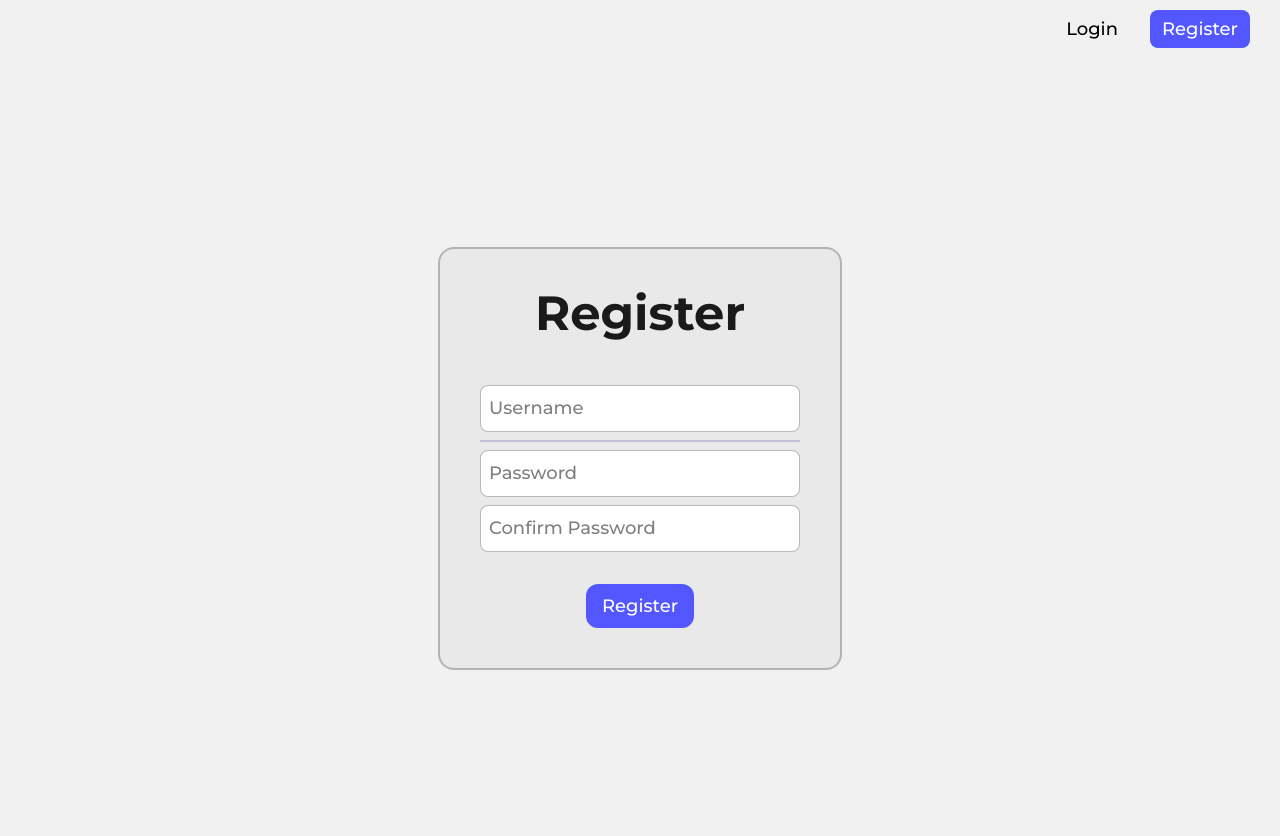
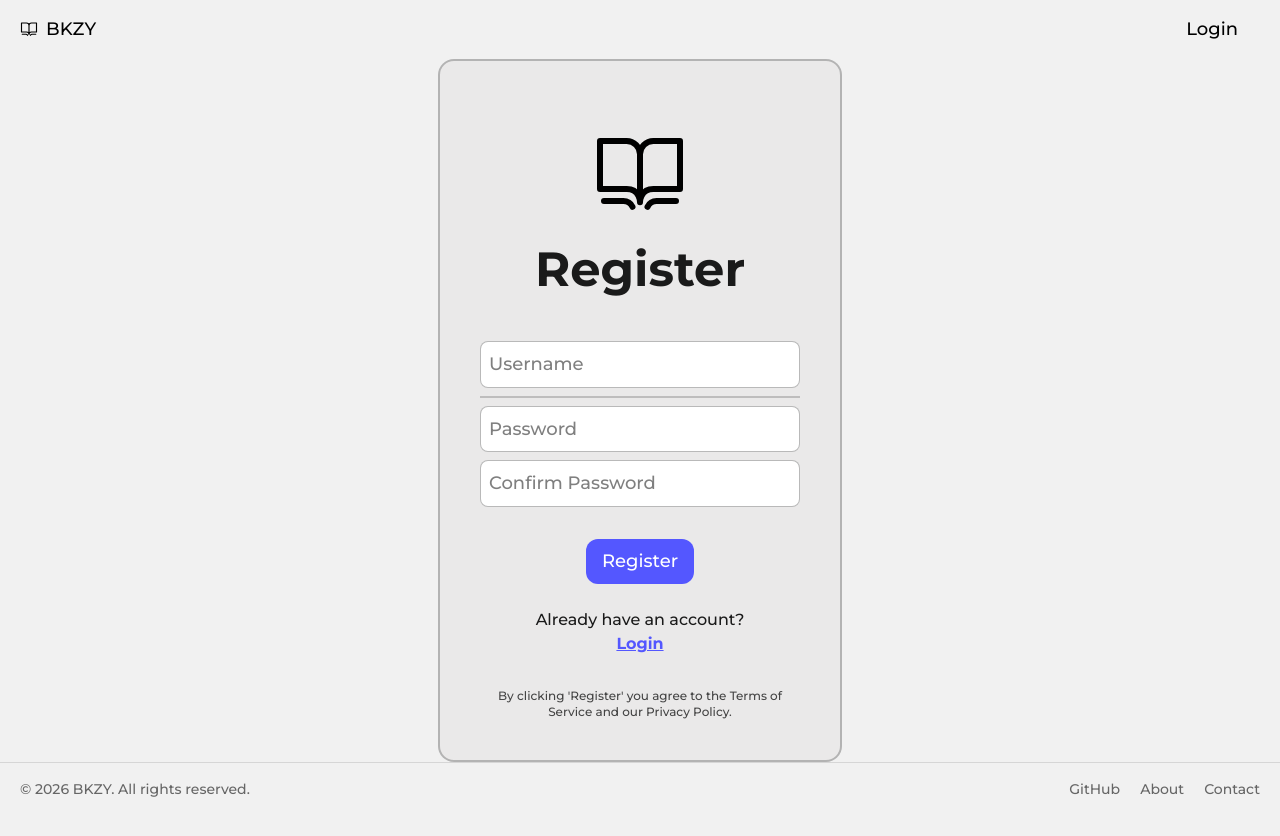
Before and after one commit to monjiapawne/bkyz, an Angular app in the folder frontend/: page /register in a window 1280 px wide. Shown: the top 836 px of the page. After the commit the page ends 815 px from the top, so only its background shows below. Built offline with nearby package versions, Linux system fonts and the light colour scheme.

Commit message:
register page cleanup and implementation

```diff
--- a/frontend/src/app/app.html
+++ b/frontend/src/app/app.html
@@ -1,13 +1,35 @@
+<div class="page">
+
   <nav>
+    <div id="logo-text">
+      <svg class="" xmlns="http://www.w3.org/2000/svg" width="1em" height="1em" viewBox="0 0 24 24">
+        <path d="M0 0h24v24H0z" fill="none" />
+        <path fill="none" stroke="currentColor" stroke-linecap="round" stroke-linejoin="round" stroke-miterlimit="10"
+          stroke-width="1.5"
+          d="M12 7.333C12 5.5 10.5 4 8.667 4H2v12h6.708C12 16 12 19.334 12 19.334m0-12C12 5.5 13.5 4 15.333 4H22v12h-6.667C12 16 12 19.334 12 19.334m0-12v12m1.875 1.124A2.58 2.58 0 0 1 16.167 19H21m-10.875 1.458A2.54 2.54 0 0 0 7.833 19H3" />
+      </svg>
+      <h1>BKZY</h1>
+    </div>
+
     <div id="account-section">
       <li>
         <a routerLink="/login" routerLinkActive="active">Login</a>
       </li>
-    <li>
-      <a routerLink="/register" routerLinkActive="active">Register</a>
-    </li>
     </div>
+  </nav>
 
+  <main>
+    <router-outlet />
+  </main>
 
-</nav>
-<router-outlet />
+  <footer>
+    <p>© 2026 BKZY. All rights reserved.</p>
+
+    <div class="footer-links">
+      <a href="#">GitHub</a>
+      <a href="#">About</a>
+      <a href="#">Contact</a>
+    </div>
+  </footer>
+
+</div>
--- a/frontend/src/app/components/login-page/login-page.html
+++ b/frontend/src/app/components/login-page/login-page.html
@@ -1,12 +1,23 @@
-<div class="flex justify-center items-center min-h-screen">
+<div class="flex justify-center items-center min-h-[calc(100dvh-120px)]">
     <form class="bg-[#cfcece38] border-2 rounded-2xl border-[#969696a6] p-10">
 
-        <h1 class="font-bold text-5xl text-center mb-10 text-[rgb(26,26,26)]" >Login</h1>
-        <input class="bg-[#ffffff] rounded-lg p-2 mt-2 w-80 focus:outline-0 border border-[#8080808c]" placeholder="Username" type="text">
+        <svg class="mx-auto block m-6 w-24 h-24" xmlns="http://www.w3.org/2000/svg" width="1em" height="1em"
+            viewBox="0 0 24 24">
+            <path d="M0 0h24v24H0z" fill="none" />
+            <path fill="none" stroke="currentColor" stroke-linecap="round" stroke-linejoin="round"
+                stroke-miterlimit="10" stroke-width="1.5"
+                d="M12 7.333C12 5.5 10.5 4 8.667 4H2v12h6.708C12 16 12 19.334 12 19.334m0-12C12 5.5 13.5 4 15.333 4H22v12h-6.667C12 16 12 19.334 12 19.334m0-12v12m1.875 1.124A2.58 2.58 0 0 1 16.167 19H21m-10.875 1.458A2.54 2.54 0 0 0 7.833 19H3" />
+        </svg>
+        <h1 class="font-bold text-5xl text-center mb-10 text-[rgb(26,26,26)]">Login</h1>
+        <input class="bg-[#ffffff] rounded-lg p-2 mt-2 w-80 focus:outline-0 border border-[#8080808c]"
+            placeholder="Username" type="text">
 
-        <input class="block bg-[#ffffff] rounded-lg p-2 mt-2 w-80 focus:outline-0 border border-[#8080808c]" placeholder="Password" type="password">
-        <button class="bg-[#5457ff] text-[#ffffff] block mx-auto rounded-xl mt-8 px-4 p-2">Sign in</button>
-        <a routerLink="/register" routerLinkActive="active" class="block text-base text-center justify-center m-4 text-[rgb(26,26,26)]">Register</a>
-
+        <input class="block bg-[#ffffff] rounded-lg p-2 mt-2 w-80 focus:outline-0 border border-[#8080808c]"
+            placeholder="Password" type="password">
+        <button class="bg-[#5457ff] text-[#ffffff] block mx-auto rounded-xl mt-8 px-4 p-2 cursor-pointer">Sign
+            in</button>
+        <h2 class="block text-base text-center justify-center mt-6 text-[rgb(26,26,26)]">Don't have an account?</h2>
+        <a routerLink="/register" routerLinkActive="active"
+            class="block text-base font-bold text-center justify-center underline text-[#5457ff]">Register</a>
     </form>
 </div>
--- a/frontend/src/app/components/login-page/login-page.ts
+++ b/frontend/src/app/components/login-page/login-page.ts
@@ -1,5 +1,6 @@
 import { Component } from '@angular/core';
 import { RouterLink, RouterLinkActive } from '@angular/router';
+import { Auth } from '../../services/auth';
 
 @Component({
   selector: 'app-login-page',
@@ -9,4 +10,9 @@ import { RouterLink, RouterLinkActive } from '@angular/router';
 })
 export class LoginPage {
 
+  constructor(private auth: Auth) { }
+
+  username: string = '';
+  password: string = '';
+
 }
--- a/frontend/src/app/components/register-page/register-page.html
+++ b/frontend/src/app/components/register-page/register-page.html
@@ -1,14 +1,41 @@
-<div class="flex justify-center items-center min-h-screen">
+<div class="flex justify-center items-center min-h-[calc(100dvh-120px)]">
     <form class="bg-[#cfcece38] border-2 rounded-2xl border-[#969696a6] p-10">
 
-        <h1 class="font-bold text-5xl text-center mb-10 text-[rgb(26,26,26)]" >Register</h1>
-        <input name="usernameInput" class="bg-[#ffffff] rounded-lg p-2 mt-2 w-80 focus:outline-0 border border-[#8080808c]" placeholder="Username" type="text" [(ngModel)]="username">
+        <svg class="mx-auto block m-6 w-24 h-24" xmlns="http://www.w3.org/2000/svg" width="1em" height="1em"
+            viewBox="0 0 24 24">
+            <path d="M0 0h24v24H0z" fill="none" />
+            <path fill="none" stroke="currentColor" stroke-linecap="round" stroke-linejoin="round"
+                stroke-miterlimit="10" stroke-width="1.5"
+                d="M12 7.333C12 5.5 10.5 4 8.667 4H2v12h6.708C12 16 12 19.334 12 19.334m0-12C12 5.5 13.5 4 15.333 4H22v12h-6.667C12 16 12 19.334 12 19.334m0-12v12m1.875 1.124A2.58 2.58 0 0 1 16.167 19H21m-10.875 1.458A2.54 2.54 0 0 0 7.833 19H3" />
+        </svg>
 
-        <hr class="my-2 h-px bg-[#7e55d1]/20 border-[#69696923] border">
+        <h1 class="font-bold text-5xl text-center mb-10 text-[rgb(26,26,26)]">Register</h1>
+        @if(invalidLoginErrorMessage())
+        {
+        <div class="block text-base text-center justify-center text-[#ff2929] mb-4">{{
+            invalidLoginErrorMessage() }}</div>
+        }
+        <input name="usernameInput"
+            class="bg-[#ffffff] rounded-lg p-2 mt-2 w-80 focus:outline-0 border border-[#8080808c]"
+            placeholder="Username" type="text" [(ngModel)]="username">
 
-        <input name="passwordInput" class="block bg-[#ffffff] rounded-lg p-2 mt-2 w-80 focus:outline-0 border border-[#8080808c]" placeholder="Password" type="password" [(ngModel)]="password">
-        <input name="confirmPasswordInput" class="block bg-[#ffffff] rounded-lg p-2 mt-2 w-80 focus:outline-0 border border-[#8080808c]" placeholder="Confirm Password" type="password">
+        <hr class="my-2 h-px bg-[#00000021] border-[#69696923] border">
 
-        <button class="bg-[#5457ff] text-[#ffffff] block mx-auto rounded-xl mt-8 px-4 p-2" (click)="attemptRegistration()">Register</button>
+        <input name="passwordInput"
+            class="block bg-[#ffffff] rounded-lg p-2 mt-2 w-80 focus:outline-0 border border-[#8080808c]"
+            placeholder="Password" type="password" [(ngModel)]="password">
+        <input name="confirmPasswordInput"
+            class="block bg-[#ffffff] rounded-lg p-2 mt-2 w-80 focus:outline-0 border border-[#8080808c]"
+            placeholder="Confirm Password" type="password" [(ngModel)]="confirmPassword">
+
+        <button class="bg-[#5457ff] text-[#ffffff] block mx-auto rounded-xl mt-8 px-4 p-2 cursor-pointer"
+            (click)="attemptRegistration()">Register</button>
+        <h2 class="block text-base text-center justify-center mt-6 text-[rgb(26,26,26)]">Already have an account?</h2>
+        <a routerLink="/login" routerLinkActive="active"
+            class="block text-base font-bold text-center justify-center underline text-[#5457ff]">Login</a>
+        <h3 class="text-xs max-w-xs text-center pt-8 text-[#444444]">By clicking 'Register' you agree to the Terms of
+            Service and our
+            Privacy
+            Policy.</h3>
     </form>
 </div>
--- a/frontend/src/app/components/register-page/register-page.ts
+++ b/frontend/src/app/components/register-page/register-page.ts
@@ -1,32 +1,50 @@
-import { Component } from '@angular/core';
+import { Component, signal, WritableSignal } from '@angular/core';
 import { Auth } from '../../services/auth';
 import { FormsModule } from '@angular/forms';
+import { RouterLink, RouterLinkActive } from '@angular/router';
 
 @Component({
   selector: 'app-register-page',
-  imports: [FormsModule],
+  imports: [FormsModule, RouterLink, RouterLinkActive],
   templateUrl: './register-page.html',
   styleUrl: './register-page.css',
 })
 export class RegisterPage {
 
-  constructor(private auth: Auth){}
+  constructor(private auth: Auth) { }
+
+  invalidLoginErrorMessage: WritableSignal<String> = signal("");
 
   username: string = '';
   password: string = '';
+  confirmPassword: string = '';
   userId: number = -1;
 
   attemptRegistration() {
+    if (this.verifyPasswordMatch()) {
       this.auth.register(this.username, this.password)
         .subscribe(
           {
             next: responseData => {
               this.userId = responseData.id;
               console.log(this.userId);
+              this.invalidLoginErrorMessage.set("");
             },
             error: (err) => {
               console.log(err);
+              this.invalidLoginErrorMessage.set("Invalid username or password")
             }
           })
     }
   }
+
+  verifyPasswordMatch() {
+    if (this.password != this.confirmPassword) {
+      this.invalidLoginErrorMessage.set("Passwords do not match")
+      return false;
+    }
+    else {
+      return true;
+    }
+  }
+}
--- a/frontend/src/app/services/auth.ts
+++ b/frontend/src/app/services/auth.ts
@@ -9,9 +9,9 @@ import { User } from '../interfaces/user';
 export class Auth {
   private apiURL = environment.apiUrl;
 
-  constructor(private httpClient: HttpClient){}
+  constructor(private httpClient: HttpClient) { }
 
-  register(username: string, password: string){
+  register(username: string, password: string) {
     const body = {
       "username": username,
       "password": password
@@ -20,4 +20,13 @@ export class Auth {
     return this.httpClient.post<User>(this.apiURL + '/register', body);
   }
 
+  login(username: string, password: string) {
+    const body = {
+      "username": username,
+      "password": password
+    }
+
+    return this.httpClient.post<User>(this.apiURL + '/user/login', body);
+  }
+
 }
--- a/frontend/src/styles.css
+++ b/frontend/src/styles.css
@@ -13,6 +13,12 @@ body {
 nav {
   display: flex;
   padding: 15px 20px;
+}
+
+#logo-text {
+  display: flex;
+  align-items: center;
+  gap: 8px;
 }
 
 #account-section {
@@ -44,3 +50,43 @@ nav a.active {
   color: #ffffff;
   border-radius: 8px;
 }
+
+footer {
+  display: flex;
+  align-items: center;
+  justify-content: space-between;
+  padding: 15px 20px;
+  border-top: 1px solid #d6d6d6;
+  background-color: #f1f1f1;
+  color: #666;
+  font-size: 14px;
+}
+
+footer p {
+  margin: 0;
+}
+
+.footer-links {
+  display: flex;
+  gap: 20px;
+}
+
+.footer-links a {
+  color: #666;
+  text-decoration: none;
+  transition: color 0.2s ease;
+}
+
+.footer-links a:hover {
+  color: #5457ff;
+}
+
+.page {
+  min-height: 100vh;
+  display: flex;
+  flex-direction: column;
+}
+
+main {
+  flex: 1;
+}
```
Lines whose indentation alone changed are shown as unchanged.
